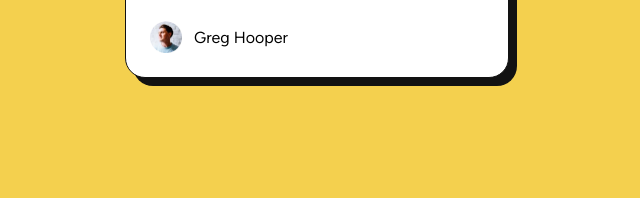
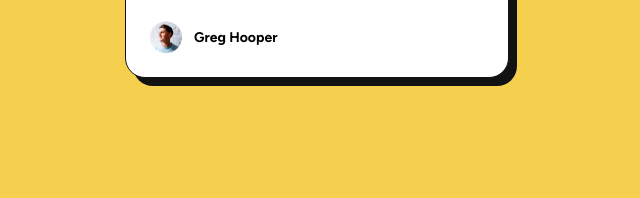
Before and after one commit to wfarre/blog-preview-card-main, a plain HTML site: page index.html in a window 1280 px wide. Shown: the part 582-780 px from the top of the page, 323-963 px from the left. Drawn offline with Linux system fonts and the light colour scheme.

Commit message:
fix: profile name

```diff
--- a/styles/styles.css
+++ b/styles/styles.css
@@ -110,6 +110,11 @@ main{
     line-height: 150%;
 }
 
+.name{
+    font-size: var(--font-small);
+    font-weight: 700;
+}
+
 
 .title{
     color: var(--black);
```
